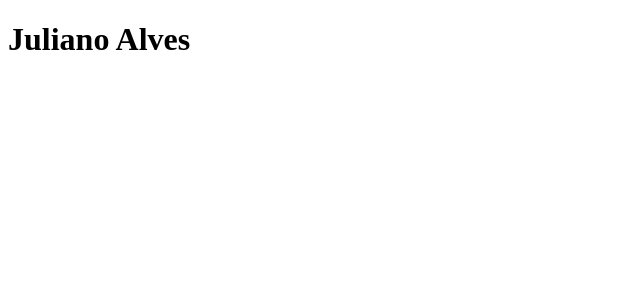
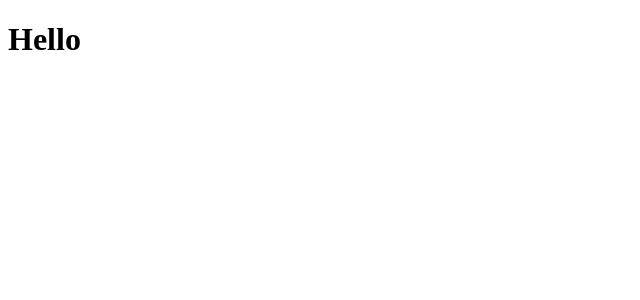
Before and after one commit to julianoalvescode/winnin, a React (Create React App) app: page / in a window 1280 px wide. Shown: the top 300 px of the page, without its empty margins (0-640 px from the left). Built offline with nearby package versions, Linux system fonts and the light colour scheme.

Commit message:
feat: Add routes

```diff
--- a/package.json
+++ b/package.json
@@ -8,6 +8,7 @@
     "@testing-library/user-event": "^7.1.2",
     "react": "^16.13.1",
     "react-dom": "^16.13.1",
+    "react-router-dom": "^5.2.0",
     "react-scripts": "3.4.1"
   },
   "scripts": {
--- a/src/App.js
+++ b/src/App.js
@@ -1,9 +1,14 @@
 import React from 'react';
+
+import { BrowserRouter as Router } from 'react-router-dom';
+import Routes from './routes';
 
 function App() {
     return (
         <>
-            <h1>Juliano Alves</h1>
+            <Router>
+                <Routes />
+            </Router>
         </>
     );
 }
--- /dev/null
+++ b/src/routes/index.js
@@ -0,0 +1,10 @@
+import React from 'react';
+import { Switch, Route } from 'react-router-dom';
+
+const Routes = () => (
+    <Switch>
+        <Route path="/" exact component={() => <h1>Hello</h1>} />
+    </Switch>
+);
+
+export default Routes;
```
Also changed, not shown: 1 other file (tests, documents, lock files or other folders).
